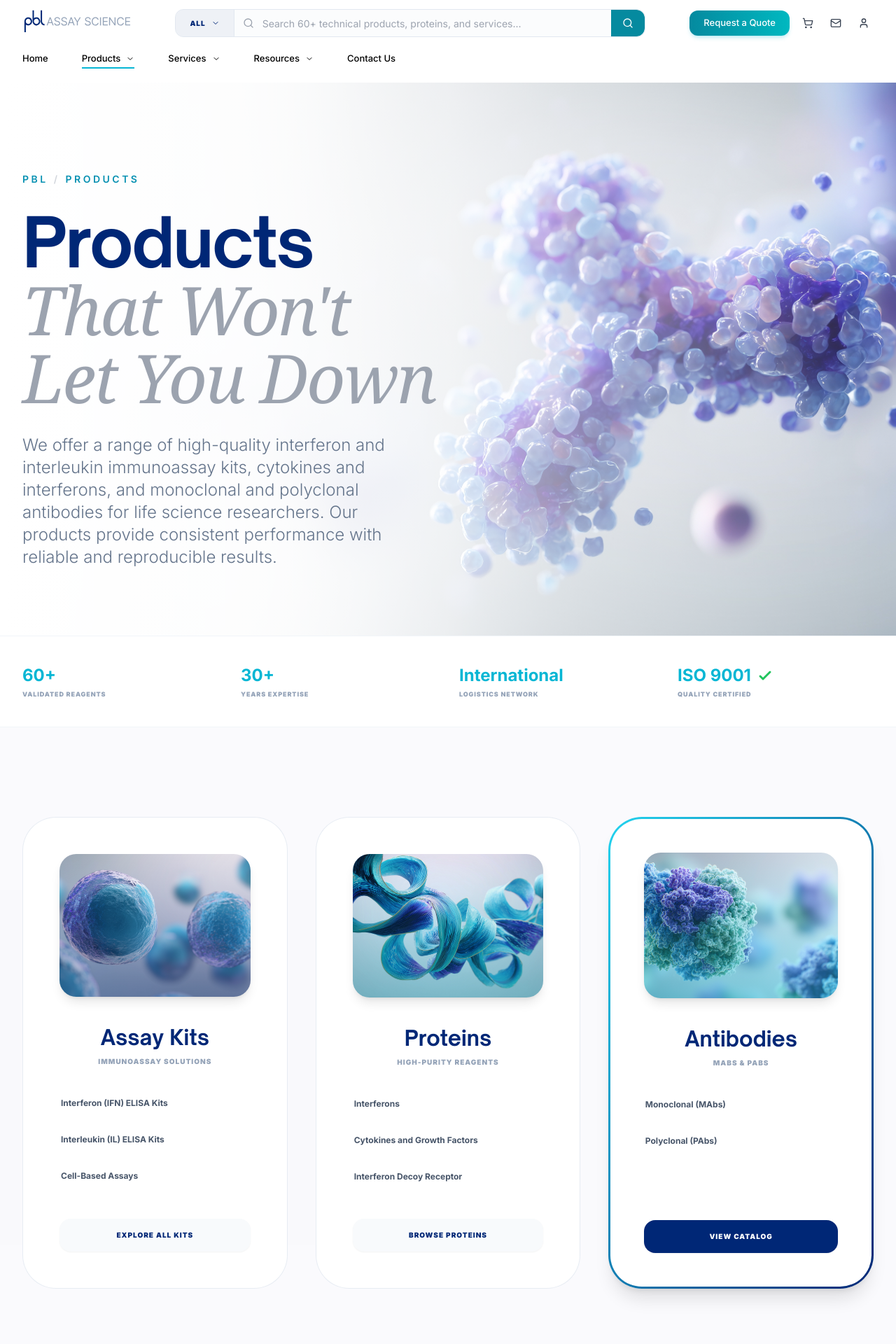
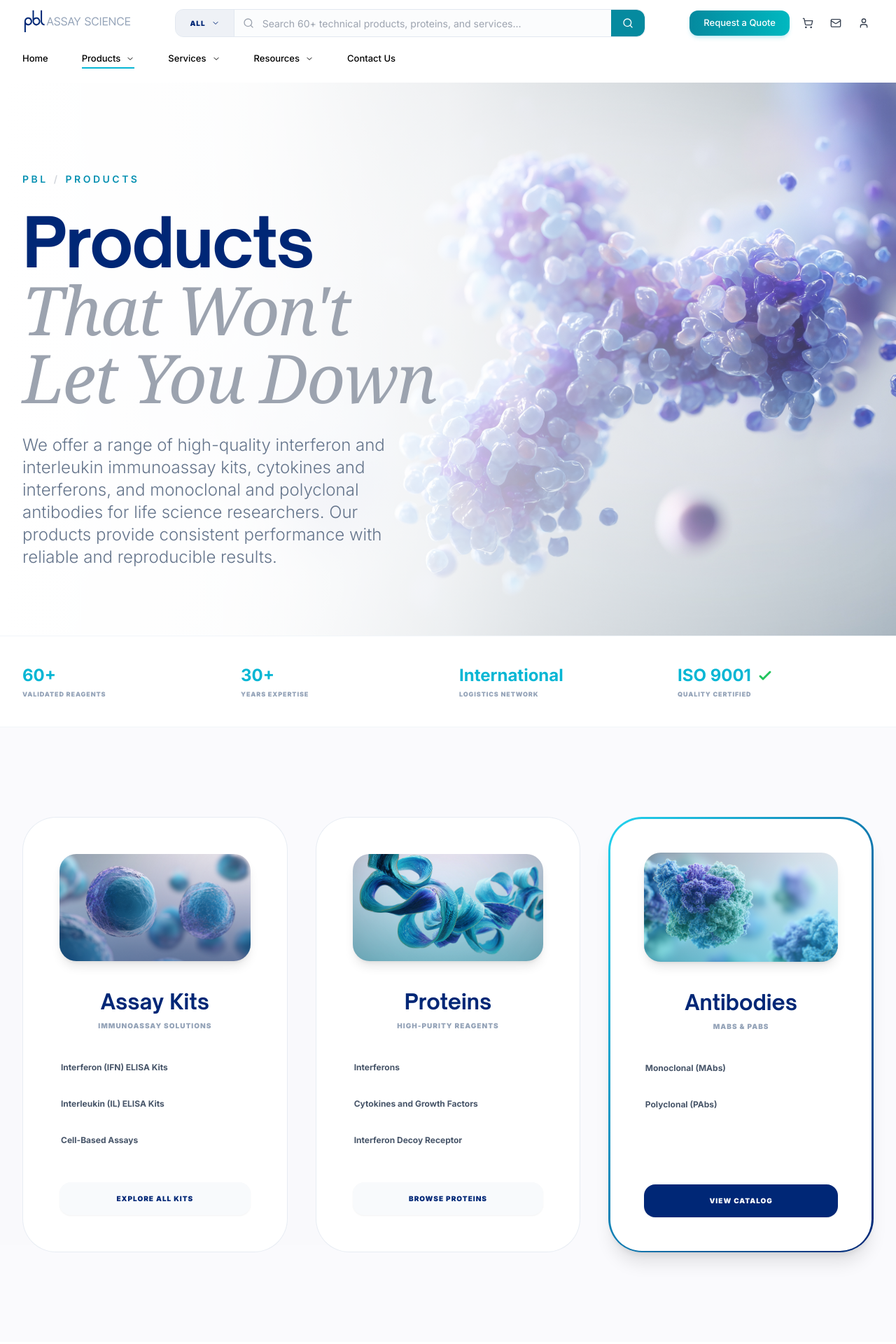
Before and after one commit to dreamframedev-design/pbl, a Next.js app: page /products in a window 1280 px wide. Shown: the top 1920 px of the page at 70% size. Built offline with nearby package versions, Linux system fonts and the light colour scheme.

Commit message:
Fix products grid breakpoint to stack cards on tablet

```diff
--- a/app/products/page.tsx
+++ b/app/products/page.tsx
@@ -11,19 +11,18 @@ export default function ProductsPage() {
         background: 'radial-gradient(at 0% 0%, hsla(197,100%,49%,0.12) 0, transparent 50%), radial-gradient(at 100% 0%, hsla(180,100%,48%,0.08) 0, transparent 50%), radial-gradient(at 50% 100%, hsla(222,47%,11%,0.04) 0, transparent 50%)'
       }}>
         {/* Background Image with White Gradient Overlay */}
-        <div className="absolute inset-0 z-0">
-          <div className="absolute inset-0 right-[-80%] md:right-[-60%] lg:right-0">
+        <div className="absolute inset-0 z-0 overflow-hidden">
+          <div className="absolute inset-0">
             <Image
               src="/images/products hero.webp"
               alt="Products"
               fill
-              className="object-cover"
-              style={{ objectPosition: '60% center' }}
+              className="object-cover object-[25%_center] md:object-[30%_center] lg:object-[75%_center]"
               priority
             />
           </div>
-          {/* White gradient overlay - solid white on left, fades to transparent on right - lighter on mobile/tablet to show more image */}
-          <div className="absolute inset-0 bg-gradient-to-r from-white via-white/75 md:via-white/70 via-white/30 md:via-white/25 to-transparent"></div>
+          {/* White gradient overlay - solid white on left, fades to transparent on right - stronger on mobile/tablet for better text readability */}
+          <div className="absolute inset-0 bg-gradient-to-r from-white via-white md:via-white/90 lg:via-white/75 to-transparent"></div>
         </div>
         <div className="max-w-7xl mx-auto px-6 lg:px-8 relative z-10">
           <nav className="mb-8 flex items-center gap-2 text-sm font-semibold text-cyan-600 uppercase tracking-[0.25em]">
@@ -48,12 +47,12 @@ export default function ProductsPage() {
       {/* Product Categories Grid */}
       <section className="py-32 bg-[#F4F4F9]/30">
         <div className="max-w-7xl mx-auto px-6 lg:px-8">
-          <div className="grid grid-cols-1 md:grid-cols-3 gap-10">
+          <div className="grid grid-cols-1 xl:grid-cols-3 gap-10">
 
             {/* Assay Kits Card */}
             <div className="group glass-card p-1 rounded-[3rem] transition-all duration-500 glow-border">
               <div className="bg-white rounded-[2.8rem] p-12 h-full flex flex-col">
-                <div className="relative aspect-[4/3] rounded-3xl overflow-hidden mb-10 shadow-lg group-hover:shadow-2xl transition-all duration-700">
+                <div className="relative aspect-[16/9] rounded-3xl overflow-hidden mb-6 md:mb-8 lg:mb-10 shadow-lg group-hover:shadow-2xl transition-all duration-700">
                   <Image
                     src="/images/15.webp"
                     alt="Assay Kits"
@@ -62,8 +61,12 @@ export default function ProductsPage() {
                   />
                   <div className="absolute inset-0 bg-gradient-to-t from-[#002776]/40 to-transparent"></div>
                 </div>
-                <h2 className="text-3xl font-bold mb-2 text-[#002776] whitespace-nowrap text-center">Assay Kits</h2>
-                <p className="text-slate-400 text-[10px] font-black uppercase tracking-widest mb-8 text-center">Immunoassay Solutions</p>
+                <div className="w-full flex flex-col items-center justify-center text-center">
+                  <div className="flex flex-col items-center min-w-fit max-w-full">
+                    <h2 className="text-3xl font-bold mb-2 text-[#002776] whitespace-nowrap overflow-visible">Assay Kits</h2>
+                    <p className="text-slate-400 text-[10px] font-black uppercase tracking-widest mb-8 whitespace-nowrap">Immunoassay Solutions</p>
+                  </div>
+                </div>
 
                 <div className="space-y-3 mb-10 flex-grow">
                   <Link href="/products/assay-kits/interferon-elisas" className="block py-3 text-xs font-bold text-slate-600 transition-all border-l-2 border-transparent hover:border-[#00F0F3] hover:pl-3 hover:text-[#058A9F] hover:bg-[rgba(0,240,243,0.04)]">
@@ -77,7 +80,7 @@ export default function ProductsPage() {
                   </Link>
                 </div>
 
-                <Link href="/products/assay-kits" className="w-full py-4 bg-slate-50 group-hover:bg-[#002776] group-hover:text-white rounded-2xl text-[10px] font-black uppercase tracking-widest text-center block transition-all shadow-sm">
+                <Link href="/products/assay-kits" className="w-full py-4 px-6 bg-slate-50 group-hover:bg-[#002776] group-hover:text-white rounded-2xl text-[10px] font-black uppercase tracking-widest text-center flex items-center justify-center transition-all shadow-sm whitespace-nowrap overflow-hidden">
                   Explore All Kits
                 </Link>
               </div>
@@ -86,7 +89,7 @@ export default function ProductsPage() {
             {/* Proteins Card */}
             <div className="group glass-card p-1 rounded-[3rem] transition-all duration-500 glow-border">
               <div className="bg-white rounded-[2.8rem] p-12 h-full flex flex-col">
-                <div className="relative aspect-[4/3] rounded-3xl overflow-hidden mb-10 shadow-lg group-hover:shadow-2xl transition-all duration-700">
+                <div className="relative aspect-[16/9] rounded-3xl overflow-hidden mb-6 md:mb-8 lg:mb-10 shadow-lg group-hover:shadow-2xl transition-all duration-700">
                   <Image
                     src="/images/16.webp"
                     alt="Proteins"
@@ -95,8 +98,12 @@ export default function ProductsPage() {
                   />
                   <div className="absolute inset-0 bg-gradient-to-t from-[#058A9F]/40 to-transparent"></div>
                 </div>
-                <h2 className="text-3xl font-bold mb-2 text-[#002776] whitespace-nowrap text-center">Proteins</h2>
-                <p className="text-slate-400 text-[10px] font-black uppercase tracking-widest mb-8 text-center">High-Purity Reagents</p>
+                <div className="w-full flex flex-col items-center justify-center text-center">
+                  <div className="flex flex-col items-center min-w-fit max-w-full">
+                    <h2 className="text-3xl font-bold mb-2 text-[#002776] whitespace-nowrap overflow-visible">Proteins</h2>
+                    <p className="text-slate-400 text-[10px] font-black uppercase tracking-widest mb-8 whitespace-nowrap">High-Purity Reagents</p>
+                  </div>
+                </div>
 
                 <div className="space-y-3 mb-10 flex-grow">
                   <Link href="/products/proteins/interferons" className="block py-3 text-xs font-bold text-slate-600 transition-all border-l-2 border-transparent hover:border-[#00F0F3] hover:pl-3 hover:text-[#058A9F] hover:bg-[rgba(0,240,243,0.04)]">
@@ -110,7 +117,7 @@ export default function ProductsPage() {
                   </Link>
                 </div>
 
-                <Link href="/products/proteins" className="w-full py-4 bg-slate-50 group-hover:bg-[#002776] group-hover:text-white rounded-2xl text-[10px] font-black uppercase tracking-widest text-center block transition-all shadow-sm">
+                <Link href="/products/proteins" className="w-full py-4 px-6 bg-slate-50 group-hover:bg-[#002776] group-hover:text-white rounded-2xl text-[10px] font-black uppercase tracking-widest text-center flex items-center justify-center transition-all shadow-sm whitespace-nowrap overflow-hidden">
                   Browse Proteins
                 </Link>
               </div>
@@ -119,7 +126,7 @@ export default function ProductsPage() {
             {/* Antibodies Card (Featured) */}
             <div className="group p-[2.5px] rounded-[3rem] bg-gradient-to-br from-cyan-400 to-[#002776] transition-all duration-500 hover:scale-[1.02] flex flex-col shadow-xl">
               <div className="bg-white rounded-[2.8rem] p-12 h-full flex flex-col">
-                <div className="relative aspect-[4/3] rounded-3xl overflow-hidden mb-10 shadow-lg group-hover:shadow-2xl transition-all duration-700">
+                <div className="relative aspect-[16/9] rounded-3xl overflow-hidden mb-6 md:mb-8 lg:mb-10 shadow-lg group-hover:shadow-2xl transition-all duration-700">
                   <Image
                     src="/images/14.webp"
                     alt="Antibodies"
@@ -128,8 +135,12 @@ export default function ProductsPage() {
                   />
                   <div className="absolute inset-0 bg-gradient-to-t from-cyan-400/40 to-transparent"></div>
                 </div>
-                <h2 className="text-3xl font-bold mb-2 text-[#002776] whitespace-nowrap text-center">Antibodies</h2>
-                <p className="text-slate-400 text-[10px] font-black uppercase tracking-widest mb-8 text-center">MAbs & PAbs</p>
+                <div className="w-full flex flex-col items-center justify-center text-center">
+                  <div className="flex flex-col items-center min-w-fit max-w-full">
+                    <h2 className="text-3xl font-bold mb-2 text-[#002776] whitespace-nowrap overflow-visible">Antibodies</h2>
+                    <p className="text-slate-400 text-[10px] font-black uppercase tracking-widest mb-8 whitespace-nowrap">MAbs & PAbs</p>
+                  </div>
+                </div>
 
                 <div className="space-y-3 mb-10 flex-grow">
                   <Link href="/products/antibodies/monoclonal" className="block py-3 text-xs font-bold text-slate-600 transition-all border-l-2 border-transparent hover:border-[#00F0F3] hover:pl-3 hover:text-[#058A9F] hover:bg-[rgba(0,240,243,0.04)]">
@@ -140,7 +151,7 @@ export default function ProductsPage() {
                   </Link>
                 </div>
 
-                <Link href="/products/antibodies" className="w-full py-4 bg-[#002776] text-white rounded-2xl text-[10px] font-black uppercase tracking-widest text-center block transition-all shadow-sm hover:bg-cyan-600">
+                <Link href="/products/antibodies" className="w-full py-4 px-6 bg-[#002776] text-white rounded-2xl text-[10px] font-black uppercase tracking-widest text-center flex items-center justify-center transition-all shadow-sm hover:bg-cyan-600 whitespace-nowrap overflow-hidden">
                   View Catalog
                 </Link>
               </div>
```
